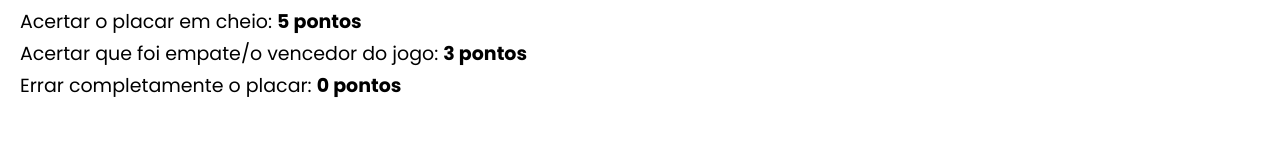
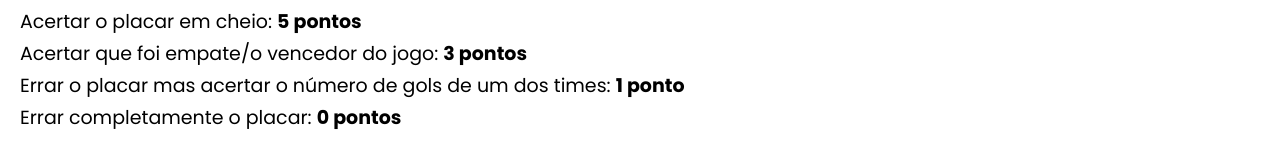
Before and after one commit to FelipeEmanuel/bolao, a React (Create React App) app in the folder frontend/: page /ranking in a window 1280 px wide. Shown: the part 321-481 px from the top of the page. Built offline with nearby package versions, Linux system fonts and the light colour scheme; no server answers; sample sign-in values are in the browser's storage.

Commit message:
Versão 1.0.6

```diff
--- a/frontend/src/pages/Ranking.jsx
+++ b/frontend/src/pages/Ranking.jsx
@@ -55,6 +55,7 @@ function Ranking() {
       <h2 className='regras'>Regras de Pontuação</h2>
       <p className='texto'>Acertar o placar em cheio: <b>5 pontos</b></p>
       <p className='texto'>Acertar que foi empate/o vencedor do jogo: <b>3 pontos</b></p>
+      <p className='texto'>Errar o placar mas acertar o número de gols de um dos times: <b>1 ponto</b></p>
       <p className='texto'>Errar completamente o placar: <b>0 pontos</b></p>
     </>
   )
```
